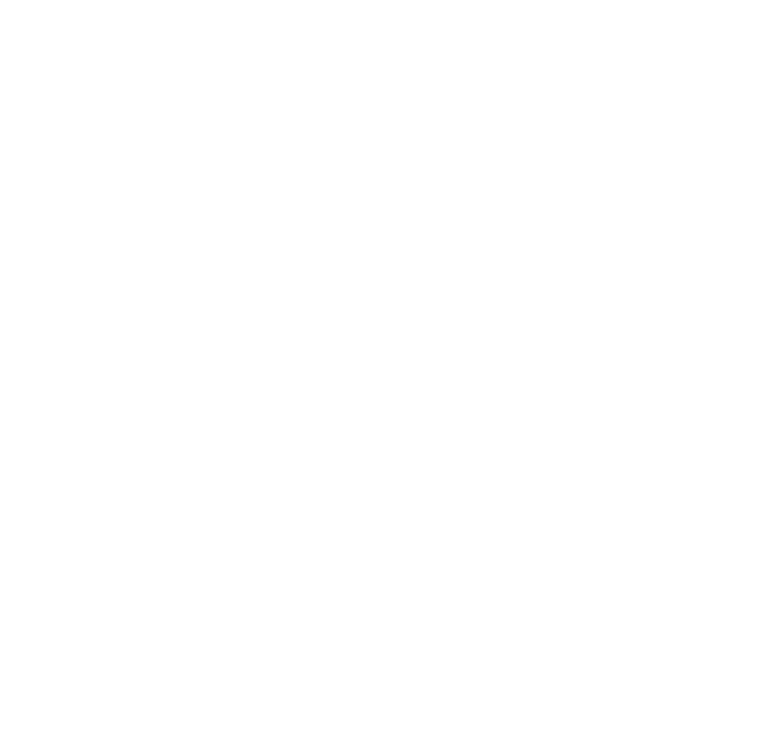
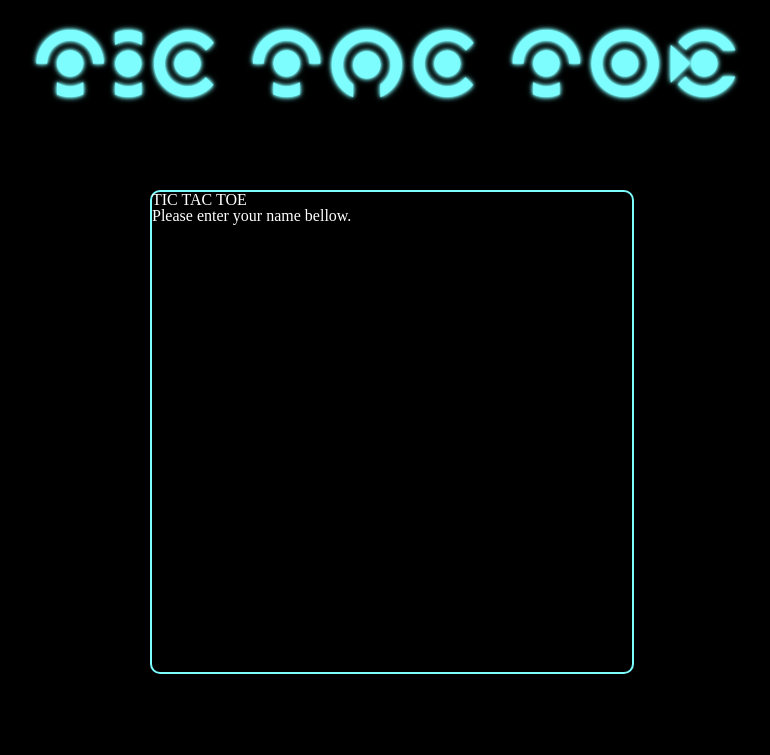
Before and after one commit to Yatrikoxi/odin_tic_tac, a plain HTML site: page index.html in a window 1280 px wide. Shown: the whole page, without its empty margins (248-1018 px from the left). Drawn offline with Linux system fonts and the light colour scheme.

Commit message:
add fonts, headerCSS. start input box

```diff
--- a/index.html
+++ b/index.html
@@ -7,8 +7,17 @@
     <title>TIC TAC TOE</title>
     <link rel="icon" type="image/x-icon" href="/images/favicon.png" />
     <link rel="stylesheet" href="styles.css" />
+    <link rel="font" href="fonts/Discus-2nmK.ttf" />
+    <link rel="font" href="fonts/RocketRinder-yV5d.ttf" />
   </head>
   <body>
+    <div class="headerDiv"><h1 class="mainHeader glow">TIC TAC TOE</h1></div>
+    <div class="gameStartDiv">
+      <div class="gameStartBox">
+        <h2>TIC TAC TOE</h2>
+        <p class="playerInformation">Please enter your name bellow.</p>
+      </div>
+    </div>
     <script src="script.js"></script>
   </body>
 </html>
--- a/styles.css
+++ b/styles.css
@@ -0,0 +1,102 @@
+html, body, div, span, applet, object, iframe,
+h1, h2, h3, h4, h5, h6, p, blockquote, pre,
+a, abbr, acronym, address, big, cite, code,
+del, dfn, em, img, ins, kbd, q, s, samp,
+small, strike, strong, sub, sup, tt, var,
+b, u, i, center,
+dl, dt, dd, ol, ul, li,
+fieldset, form, label, legend,
+table, caption, tbody, tfoot, thead, tr, th, td,
+article, aside, canvas, details, embed,
+figure, figcaption, footer, header, hgroup,
+menu, nav, output, ruby, section, summary,
+time, mark, audio, video {
+	margin: 0;
+	padding: 0;
+	border: 0;
+	font-size: 100%;
+	font: inherit;
+	vertical-align: baseline;
+}
+article, aside, details, figcaption, figure,
+footer, header, hgroup, menu, nav, section {
+	display: block;
+}
+body {
+	line-height: 1;
+}
+ol, ul {
+	list-style: none;
+}
+blockquote, q {
+	quotes: none;
+}
+blockquote:before, blockquote:after,
+q:before, q:after {
+	content: '';
+	content: none;
+}
+table {
+	border-collapse: collapse;
+	border-spacing: 0;
+}
+@font-face {
+    font-family: "Discus-2nmK";
+    src: url(/fonts/Discus-2nmK.ttf) format('truetype');
+}
+@font-face {
+    font-family: "RocketRinder-yV5d";
+    src: url(fonts/RocketRinder-yV5d.ttf) format('truetype');
+}
+/* content */
+body {
+    background-color: rgb(0, 0, 0);
+    overflow: hidden;
+}
+.headerDiv {
+    display: flex;
+    justify-content: center;
+    margin-top: 2rem;
+}
+.mainHeader {
+    color: #7DFDFE;
+    font-family: "Discus-2nmK";
+    font-size: 5rem;
+    letter-spacing: 0.5rem;
+    cursor: default;
+}
+.glow {
+    -webkit-animation: glow 1s ease-in-out infinite alternate;
+  -moz-animation: glow 1s ease-in-out infinite alternate;
+  animation: glow 1s ease-in-out infinite alternate;
+}
+@-webkit-keyframes glow {
+    from {
+      text-shadow: 0 0 0px #fff, 0 0 2px #7dfefe93, 0 0 3px #7DFDFE, 0 0 3px #7DFDFE;
+    }
+    to {
+      text-shadow: 0 0 2px #7DFDFE, 0 0 4px #7DFDFE, 0 0 6px #7DFDFE;
+    }
+  }
+
+.gameStartDiv{
+    width: 100%;
+    height: 80vh;
+    display: flex;
+    justify-content: center;
+    align-items: center;
+}
+.gameStartBox {
+    width: 30rem;
+    height: 30rem;
+    background-color: rgb(0, 0, 0);
+    border: 2px #7DFDFE solid;
+    border-radius: 10px;
+    top: 50%;
+    left: auto;
+    /* transform: translate(-50%, -50%) scale(0.1); */
+    /* visibility: hidden; */
+    color: white;
+    z-index: 5;
+    transition: transform 0.4s, top 0.4s;
+}
```
Also changed, not shown: fonts/Discus-2nmK.ttf (added), fonts/RocketRinder-yV5d.ttf (added), fonts/info 2.txt (added), fonts/info.txt (added).
